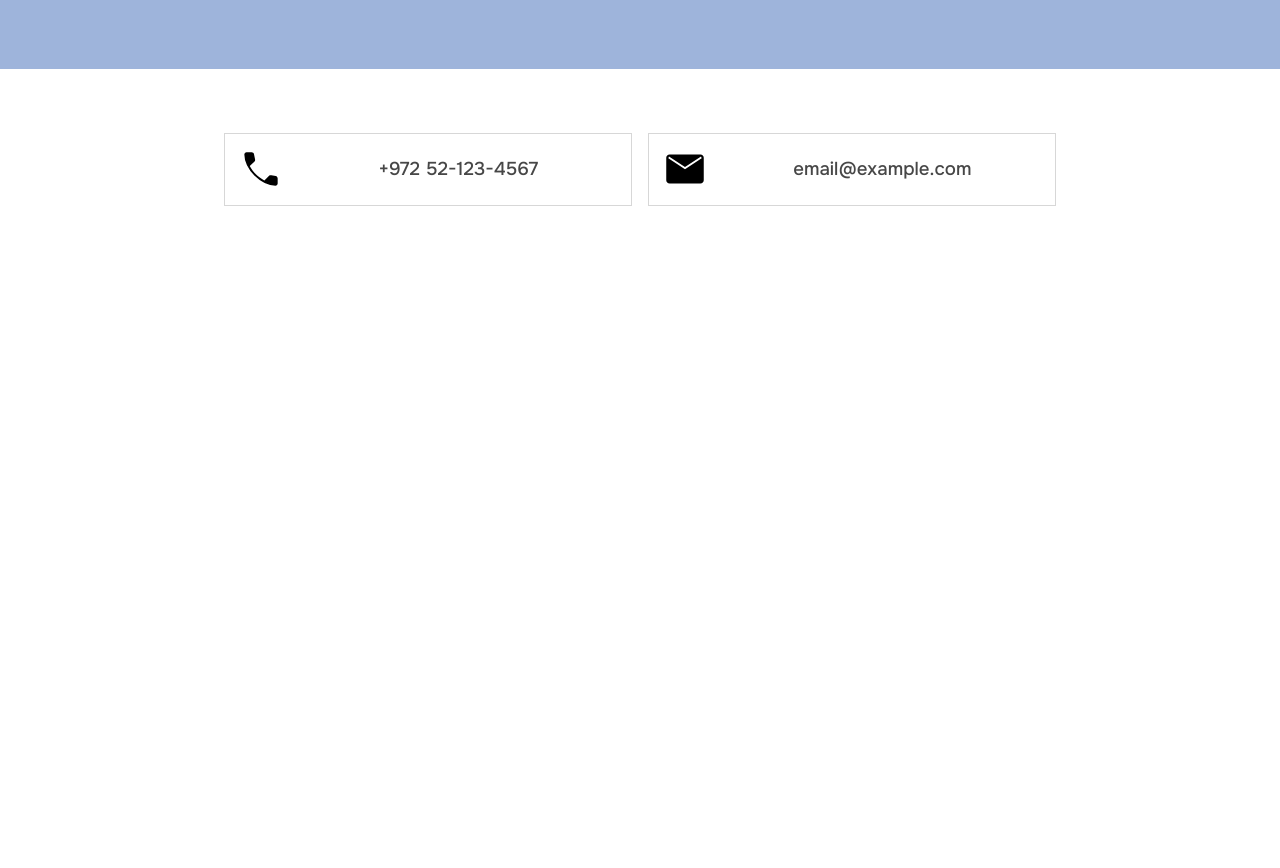
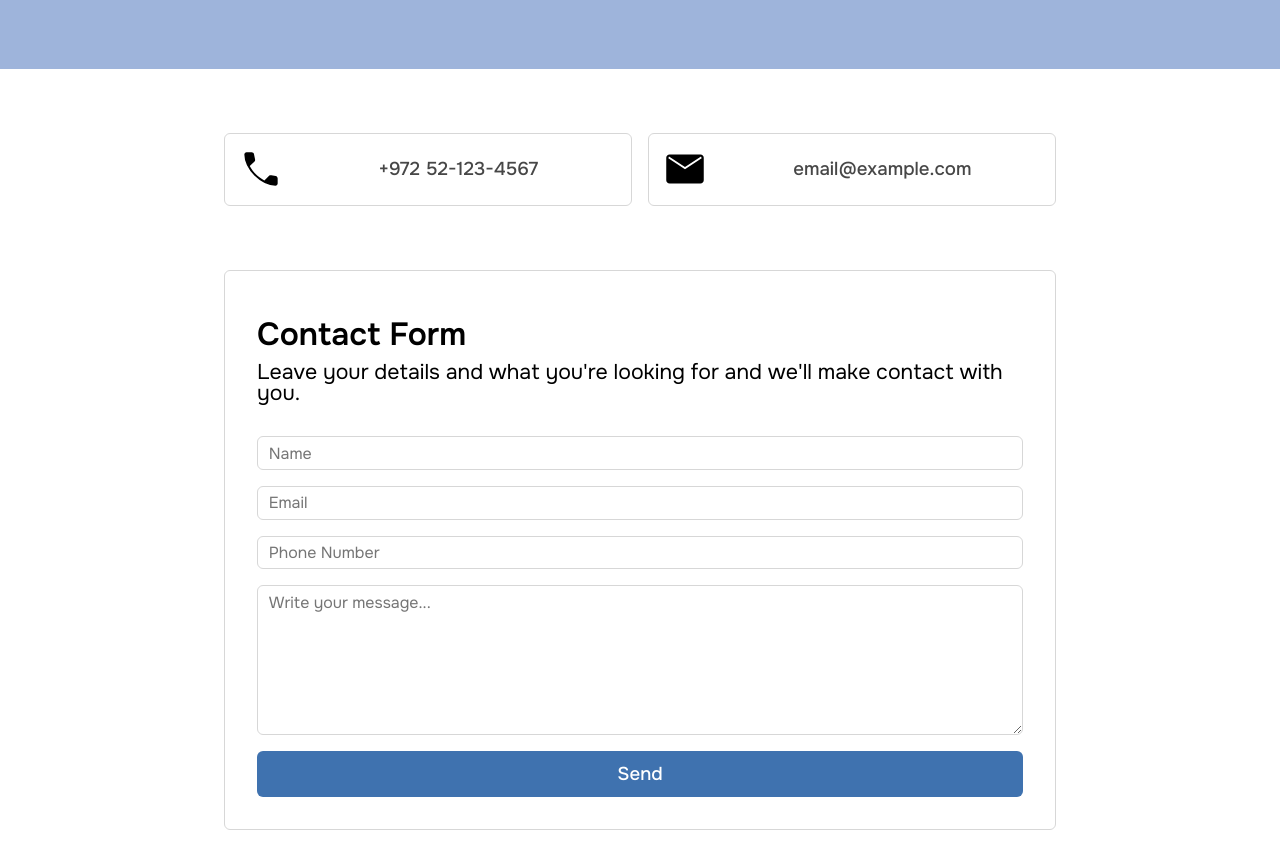
Before and after one commit to AfikH/gear-rental, a Next.js app: page /contact-us in a window 1280 px wide. Shown: the part 282-1150 px from the top of the page. Before the commit the page ends 800 px from the top, so only its background shows below. Built offline with nearby package versions, Linux system fonts and the light colour scheme.

Commit message:
contact form

```diff
--- a/app/contact-us/page.jsx
+++ b/app/contact-us/page.jsx
@@ -13,6 +13,17 @@ const ContactUs = () => (
                 <span>email@example.com</span>
             </a>
         </div>
+        <form className={styles.contactForm}>
+            <div className={styles.contactFormIntro}>
+                <span className={styles.contactFormIntroTitle}>Contact Form</span>
+                <span className={styles.contactFormIntroSubTitle}>Leave your details and what you're looking for and we'll make contact with you.</span>
+            </div>
+            <input type="text" name="name" placeholder="Name" />
+            <input type="text" name="email" placeholder="Email" />
+            <input type="text" name="phone-number" placeholder="Phone Number" />
+            <textarea name="message" placeholder="Write your message..."></textarea>
+            <button type="submit">Send</button>
+        </form>
     </div>
 )
 
--- a/app/contact-us/page.module.css
+++ b/app/contact-us/page.module.css
@@ -24,6 +24,7 @@
     align-items: center;
     gap: var(--size-sml);
     border: 1px solid var(--color-border);
+    border-radius: 6px;
     transition: all .2s;
 }
 
@@ -48,3 +49,62 @@
 .contactDetails > a:hover{
     background: var(--color-gc-9);
 }
+
+.contactForm{
+    margin: 0 var(--size-con) var(--size-lrg) var(--size-con);
+    padding: var(--size-big);
+    border: 1px solid var(--color-border);
+    border-radius: 6px;
+    display: flex;
+    flex-flow: column nowrap;
+    gap: var(--size-mid);
+}
+
+.contactFormIntro{
+    padding: var(--size-mid) 0;
+    display: flex;
+    flex-flow: column nowrap;
+    gap: var(--size-sml);
+}
+
+.contactFormIntroTitle{
+    font-size: 6rem;
+    font-weight: 600;
+}
+
+.contactFormIntroSubTitle{
+    font-size: 4rem;
+}
+
+.contactForm input,
+.contactForm textarea{
+    padding: var(--size-tin) var(--size-sml);
+    border: 1px solid var(--color-border);
+    border-radius: 6px;
+    font-family: inherit;
+    font-size: inherit;
+    color: inherit;
+}
+
+.contactForm textarea{
+    height: 150px;
+    min-height: 50px;
+    max-height: 200px;
+    resize: horizontal;
+}
+
+.contactForm button{
+    padding: var(--size-sml);
+    background: var(--color-10);
+    font-family: inherit;
+    font-size: 3.5rem;
+    font-weight: 500;
+    color: var(--color-light);
+    border: none;
+    border-radius: 6px;
+    cursor: pointer;
+}
+
+.contactForm button:hover{
+    background: var(--color-10-second);
+}
--- a/assets/css/variables.css
+++ b/assets/css/variables.css
@@ -28,6 +28,9 @@
 	--color-gc-9: #D7D7D7;
 	--color-gc-10: #FFFFFF;
 
+	--color-light: #FFFFFF;
+	--color-dark: #000000;
+
 	--color-border: var(--color-gc-9);
 }
 
```
